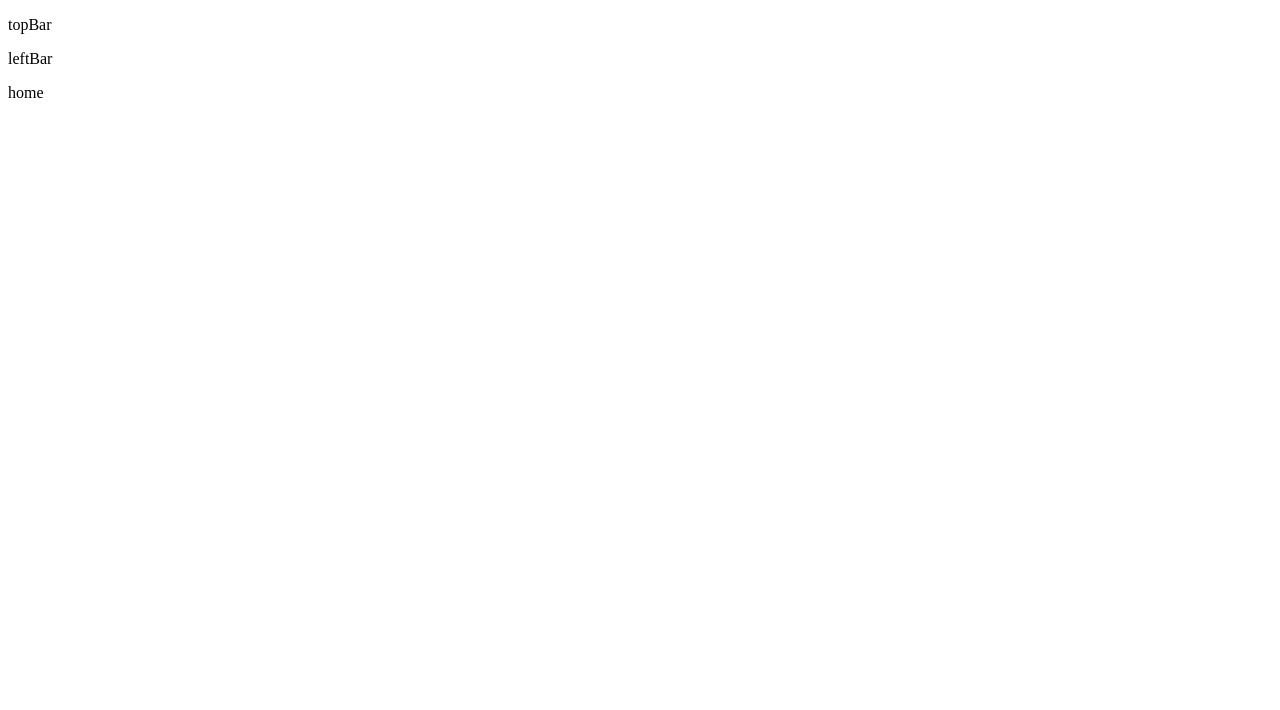
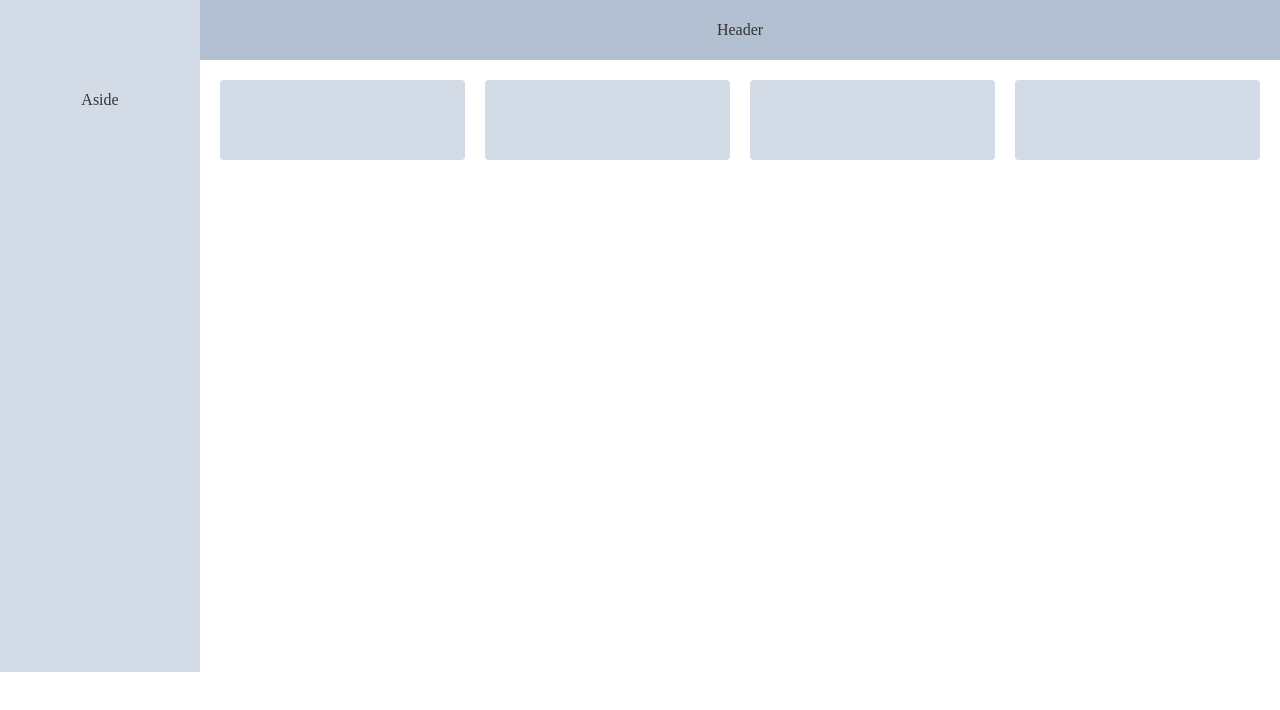
Before and after one commit to CanwJerry/bxgVue, a Vue app: page /#/home in a window 1280 px wide. Shown: the top 710 px of the page. Built offline with nearby package versions, Linux system fonts and the light colour scheme.

Commit message:
布局制作

```diff
--- a/package.json
+++ b/package.json
@@ -30,6 +30,7 @@
   "dependencies": {
     "axios": "^0.17.1",
     "element-ui": "^2.0.7",
+    "file-loader": "^1.1.5",
     "vue": "^2.5.4",
     "vue-axios": "^2.0.2",
     "vue-router": "^3.0.1",
--- a/src/component/frame/leftBar.vue
+++ b/src/component/frame/leftBar.vue
@@ -1,7 +1,5 @@
 <template>
-     <section id="leftBar">
-            <p>leftBar</p>
-     </section>
+
 </template>
 
 <script>
--- a/src/component/frame/topBar.vue
+++ b/src/component/frame/topBar.vue
@@ -1,7 +1,5 @@
 <template>
-     <section id="topBar">
-            <p>topBar</p>
-     </section>
+
 </template>
 
 <script>
--- a/src/component/home/home.vue
+++ b/src/component/home/home.vue
@@ -1,11 +1,21 @@
 <template>
-     <section id="leftBar">
-            <p>home</p>
-     </section>
+      <el-container>
+        <el-aside width="200px">Aside</el-aside>
+            <el-container>
+                <el-header>Header</el-header>
+                <el-main>
+                    <el-row :gutter="20">
+                        <el-col :span="6"><div class="grid-content bg-purple"></div></el-col>
+                        <el-col :span="6"><div class="grid-content bg-purple"></div></el-col>
+                        <el-col :span="6"><div class="grid-content bg-purple"></div></el-col>
+                        <el-col :span="6"><div class="grid-content bg-purple"></div></el-col>
+                    </el-row>
+                </el-main>
+            </el-container>
+      </el-container>
 </template>
 
 <script>
-
 </script>
 
 <style scoped>
--- a/src/less/public.css
+++ b/src/less/public.css
@@ -0,0 +1,63 @@
+body {
+  margin: 0;
+  padding: 0;
+  width: 100%;
+  height: 100%;
+}
+.el-header,
+.el-footer {
+  background-color: #B3C0D1;
+  color: #333;
+  text-align: center;
+  line-height: 60px;
+}
+.el-aside {
+  background-color: #D3DCE6;
+  color: #333;
+  text-align: center;
+  line-height: 200px;
+  height: 672px;
+}
+.el-main {
+  background-color: #ffffff;
+  color: #333;
+  text-align: center;
+  line-height: 160px;
+}
+body > .el-container {
+  margin-bottom: 40px;
+}
+.el-container:nth-child(5) .el-aside,
+.el-container:nth-child(6) .el-aside {
+  line-height: 260px;
+}
+.el-container:nth-child(7) .el-aside {
+  line-height: 320px;
+}
+.el-row {
+  margin-bottom: 20px;
+}
+.el-row:last-child {
+  margin-bottom: 0;
+}
+.el-col {
+  border-radius: 4px;
+}
+.bg-purple-dark {
+  background: #99a9bf;
+}
+.bg-purple {
+  background: #d3dce6;
+}
+.bg-purple-light {
+  background: #e5e9f2;
+}
+.grid-content {
+  border-radius: 4px;
+  min-height: 36px;
+  height: 80px;
+}
+.row-bg {
+  padding: 10px 0;
+  background-color: #f9fafc;
+}
--- a/src/less/public.less
+++ b/src/less/public.less
@@ -0,0 +1,71 @@
+body{
+    margin: 0;
+    padding: 0;
+    width: 100%;
+    height: 100%;
+}
+.el-header, .el-footer {
+    background-color: #B3C0D1;
+    color: #333;
+    text-align: center;
+    line-height: 60px;
+  }
+
+  .el-aside {
+    background-color: #D3DCE6;
+    color: #333;
+    text-align: center;
+    line-height: 200px;
+    height: 672px;
+  }
+
+  .el-main {
+    background-color: rgb(255, 255, 255);
+    color: #333;
+    text-align: center;
+    line-height: 160px;
+  }
+
+  body > .el-container {
+    margin-bottom: 40px;
+  }
+
+  .el-container:nth-child(5) .el-aside,
+  .el-container:nth-child(6) .el-aside {
+    line-height: 260px;
+  }
+
+  .el-container:nth-child(7) .el-aside {
+    line-height: 320px;
+  }
+
+
+//   layout布局
+.el-row {
+    margin-bottom: 20px;
+    &:last-child {
+      margin-bottom: 0;
+    }
+  }
+  .el-col {
+    border-radius: 4px;
+  }
+  .bg-purple-dark {
+    background: #99a9bf;
+  }
+  .bg-purple {
+    background: #d3dce6;
+
+  }
+  .bg-purple-light {
+    background: #e5e9f2;
+  }
+  .grid-content {
+    border-radius: 4px;
+    min-height: 36px;
+    height: 80px;
+  }
+  .row-bg {
+    padding: 10px 0;
+    background-color: #f9fafc;
+  }
--- a/webpack.config.js
+++ b/webpack.config.js
@@ -50,6 +50,11 @@ module.exports = {
                     { loader: 'url-loader', options: { limit: 10240 } } // 小于10KB的打包
                 ]
             },
+            // 配置element-ui字体图标
+            {
+                test: /\.(woff|woff2?|eot|ttf|otf|svg)/,
+                loader: "file-loader"
+            },
 
             // js
             {
```
Also changed, not shown: src/js/main.js (+4 -4 lines).
